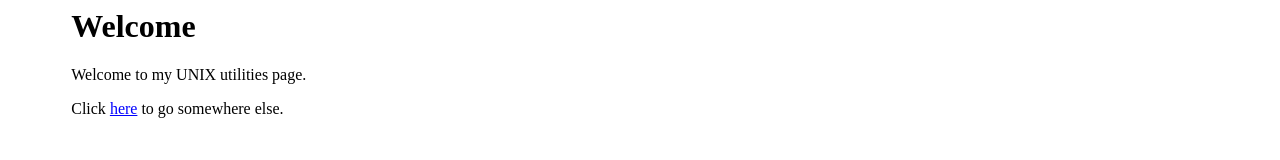
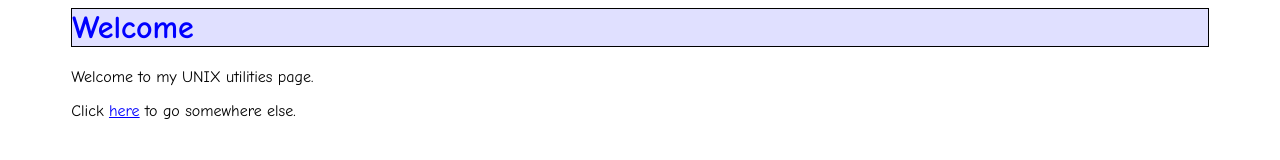
Before and after one commit to lucperkins/unix-bootstrap, a plain HTML site: page index.html in a window 1280 px wide. Drawn offline with Linux system fonts and the light colour scheme.

Commit message:
looking good

```diff
--- a/index.html
+++ b/index.html
@@ -4,10 +4,10 @@
     <link rel="stylesheet" href="main.css" />
   </head>
   <body>
-  	<div class="main">
-    <h1>Welcome</h1>
-    <p>Welcome to my UNIX utilities page.</p>
-    <p>Click <a href="#">here</a> to go somewhere else.</p>
-</div>
+  	<div class="main fancy">
+    	<h1 class="banner">Welcome</h1>
+    	<p>Welcome to my UNIX utilities page.</p>
+    	<p>Click <a href="#">here</a> to go somewhere else.</p>
+	</div>
   </body>
 </html>
--- a/main.css
+++ b/main.css
@@ -1,41 +1,47 @@
 html {
-    background-color: white;
-    color: black;
+    background-color: white !important;
+    color: black !important;
 }
 
 a {
-    color: blue;
+    color: blue !important;
 }
 
 a:visited {
-    color: purple;
+    color: purple !important;
 }
 
 a:hover {
-    color: red;
+    color: red !important;
 }
 
 div {
-    background-color: white;
+    background-color: white !important;
 }
 
 .plain {
-    font-family: "Times New Roman";
+    font-family: "Times New Roman" !important;
 }
 
 .fancy {
-    font-family: "Comic Sans MS";
+    font-family: "Comic Sans MS" !important;
 }
 
 .main {
-    margin: auto;
-    width: 90%;
+    margin: auto !important;
+    width: 90% !important;
 }
 
 .ambience {
-    background-color: #2E9AFE;
+    background-color: #2E9AFE !important;
 }
 
 .green-arrow {
-    color: #006600;
+    color: #006600 !important;
 }
+
+.banner {
+    background-color: #e0e0ff !important;
+    border: 1px solid black !important;
+    color: blue !important;
+}
```
Also changed, not shown: 2 other files.
